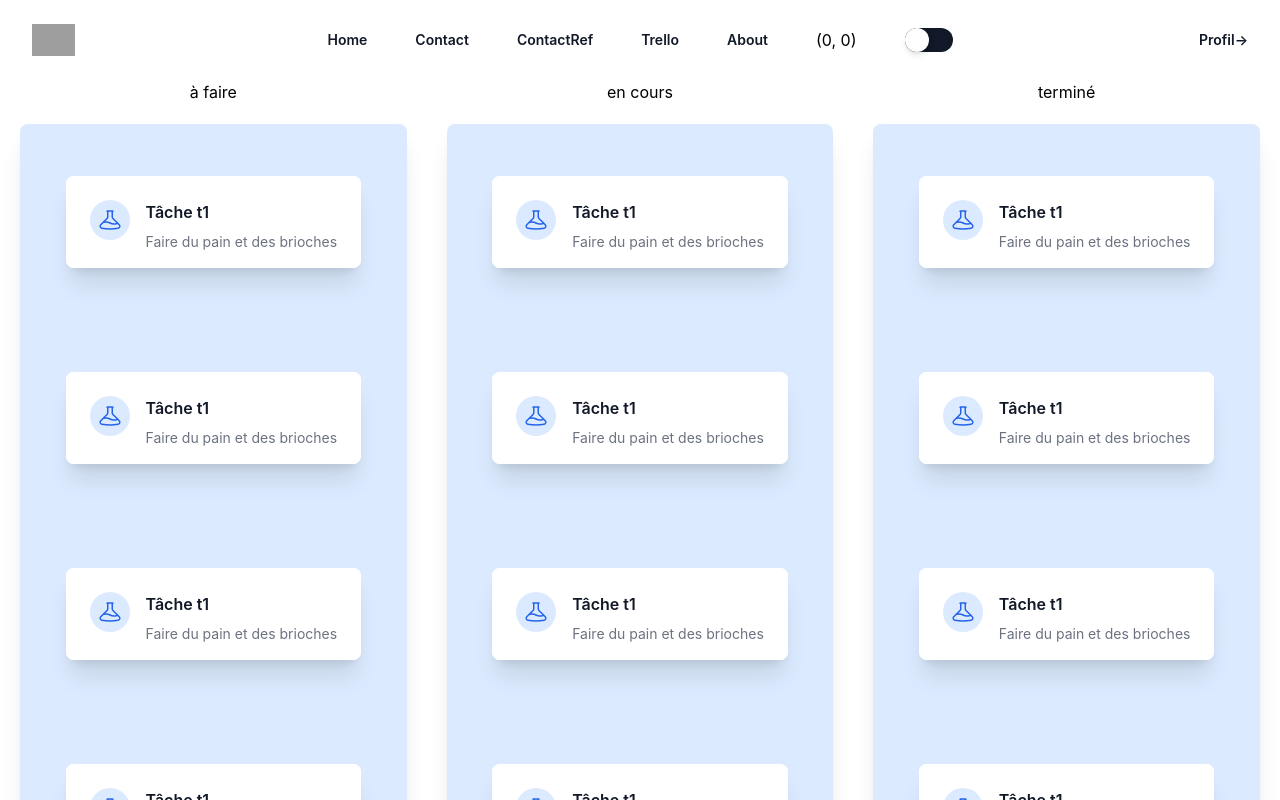
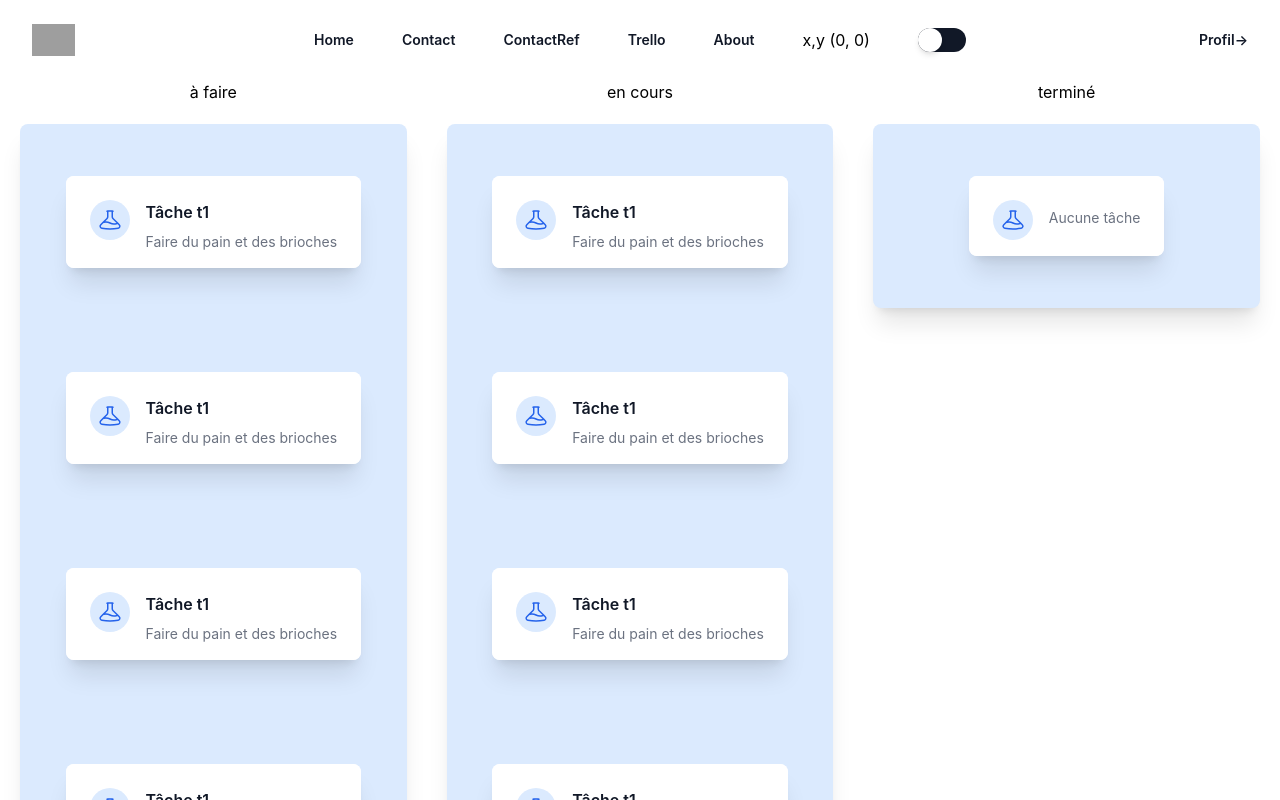
Before and after one commit to teobryer/trello-react, a React (Create React App) app: page /board in a window 1280 px wide. Shown: the top 800 px of the page. Built offline with nearby package versions, Linux system fonts and the light colour scheme; grey boxes are pictures that could not be loaded.

Commit message:
aucune tâche

```diff
--- a/src/components/Board/board.jsx
+++ b/src/components/Board/board.jsx
@@ -17,13 +17,7 @@ const Board = () => {
     { taskName: "t1", description: "grjjhiyjihjihijiythjhijh" },
   ];
 
-  const tasksListDone = [
-    { taskName: "t1", description: "grjjhiyjihjihijiythjhijh" },
-    { taskName: "t1", description: "grjjhiyjihjihijiythjhijh" },
-    { taskName: "t1", description: "grjjhiyjihjihijiythjhijh" },
-    { taskName: "t1", description: "grjjhiyjihjihijiythjhijh" },
-    { taskName: "t1", description: "grjjhiyjihjihijiythjhijh" },
-  ];
+  const tasksListDone = [];
   return (
     <div className="flex flex-col">
       <div className="flex">
--- a/src/components/Header/header.jsx
+++ b/src/components/Header/header.jsx
@@ -1,3 +1,4 @@
+import MouseTracker from "components/MouseTracker/mouseTracker";
 import useMousePosition from "hooks/MousePosition/mousePosition";
 import React from "react";
 import { NavLink } from "react-router-dom";
@@ -75,11 +76,7 @@ const Header = ({ connectChange, isChecked }) => {
             About
           </NavLink>
 
-          <div>
-            <p>
-              ({x}, {y})
-            </p>
-          </div>
+          <MouseTracker />
           <div
             className="text-sm w-12 h-6 bg-gray-900 rounded-full"
             onClick={connectChange}
--- a/src/components/List/list.jsx
+++ b/src/components/List/list.jsx
@@ -1,13 +1,18 @@
 import Task from "components/Task/task";
+import TaskEmpty from "components/Task/taskEmpty";
 import React from "react";
 
 const List = (props) => {
-  return (
+  return props.taskArray.length > 0 ? (
     <ul role="list" className="rounded-lg bg-blue-100 text-left shadow-xl m-5">
       {props.taskArray.map((t) => (
         <Task taskName={t.taskName} />
       ))}
     </ul>
+  ) : (
+    <ul role="list" className="rounded-lg bg-blue-100 text-left shadow-xl m-5">
+      <TaskEmpty />
+    </ul>
   );
 };
 
--- /dev/null
+++ b/src/components/MouseTracker/mouseTracker.jsx
@@ -0,0 +1,16 @@
+import useMousePosition from "hooks/MousePosition/mousePosition";
+import React from "react";
+
+function MouseTracker() {
+  const { x, y } = useMousePosition();
+
+  return (
+    <div>
+      <p>
+        x,y ({x}, {y})
+      </p>
+    </div>
+  );
+}
+
+export default MouseTracker;
--- /dev/null
+++ b/src/components/Task/taskEmpty.jsx
@@ -0,0 +1,39 @@
+import React from "react";
+
+const TaskEmpty = () => {
+  return (
+    <li className="flex justify-center gap-x-6 py-5">
+      <div className="flex min-h-full items-end justify-center p-4 text-center sm:items-center sm:p-0">
+        <div className="relative transform overflow-hidden rounded-lg bg-white text-left shadow-xl transition-all sm:my-8 sm:w-full sm:max-w-lg">
+          <div className="bg-white px-4 pb-4 pt-5 sm:p-6 sm:pb-4">
+            <div className="sm:flex sm:items-start">
+              <div className="mx-auto flex h-12 w-12 flex-shrink-0 items-center justify-center rounded-full bg-blue-100 sm:mx-0 sm:h-10 sm:w-10">
+                <svg
+                  className="h-6 w-6 text-blue-600"
+                  fill="none"
+                  viewBox="0 0 24 24"
+                  stroke-width="1.5"
+                  stroke="currentColor"
+                  aria-hidden="true"
+                >
+                  <path
+                    stroke-linecap="round"
+                    stroke-linejoin="round"
+                    d="M9.75 3.104v5.714a2.25 2.25 0 0 1-.659 1.591L5 14.5M9.75 3.104c-.251.023-.501.05-.75.082m.75-.082a24.301 24.301 0 0 1 4.5 0m0 0v5.714c0 .597.237 1.17.659 1.591L19.8 15.3M14.25 3.104c.251.023.501.05.75.082M19.8 15.3l-1.57.393A9.065 9.065 0 0 1 12 15a9.065 9.065 0 0 0-6.23-.693L5 14.5m14.8.8 1.402 1.402c1.232 1.232.65 3.318-1.067 3.611A48.309 48.309 0 0 1 12 21c-2.773 0-5.491-.235-8.135-.687-1.718-.293-2.3-2.379-1.067-3.61L5 14.5"
+                  />
+                </svg>
+              </div>
+              <div className="mt-3 text-center sm:ml-4 sm:mt-0 sm:text-left">
+                <div className="mt-2">
+                  <p className="text-sm text-gray-500">Aucune tâche</p>
+                </div>
+              </div>
+            </div>
+          </div>
+        </div>
+      </div>
+    </li>
+  );
+};
+
+export default TaskEmpty;
```
